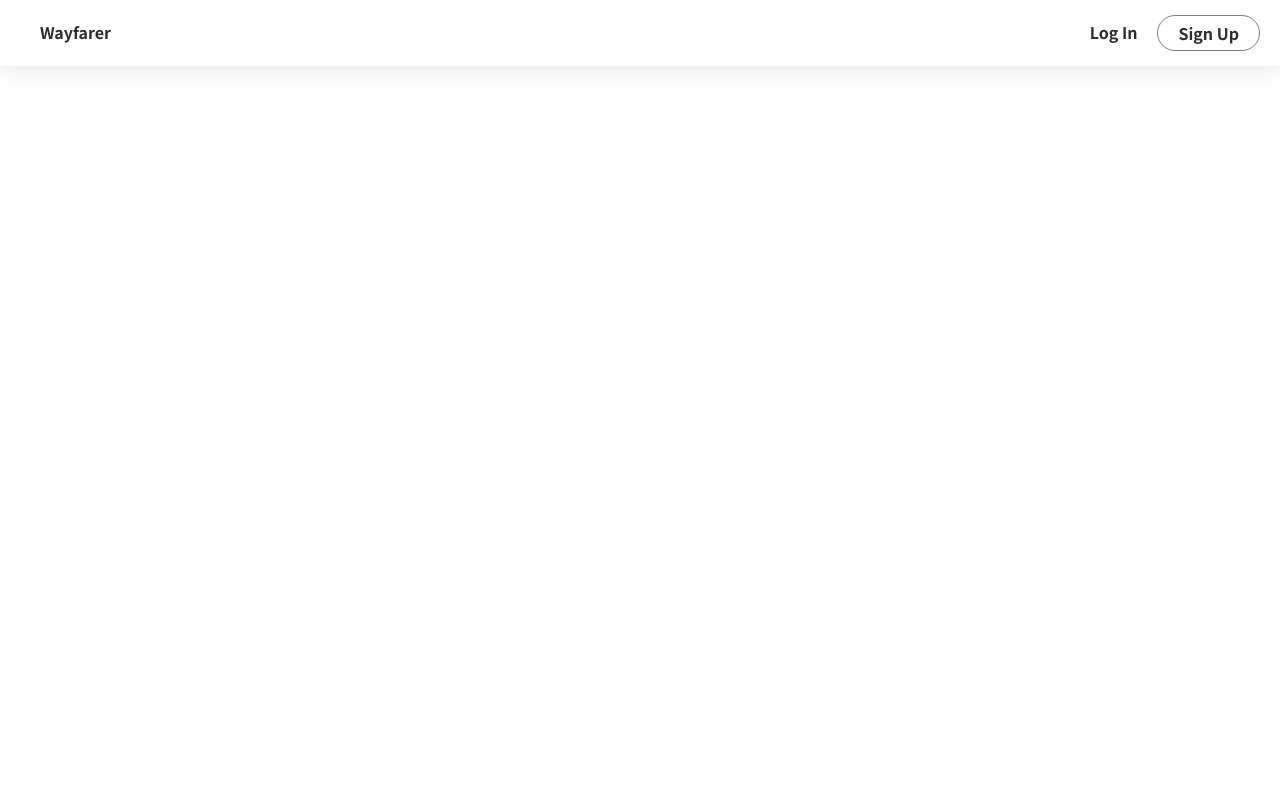
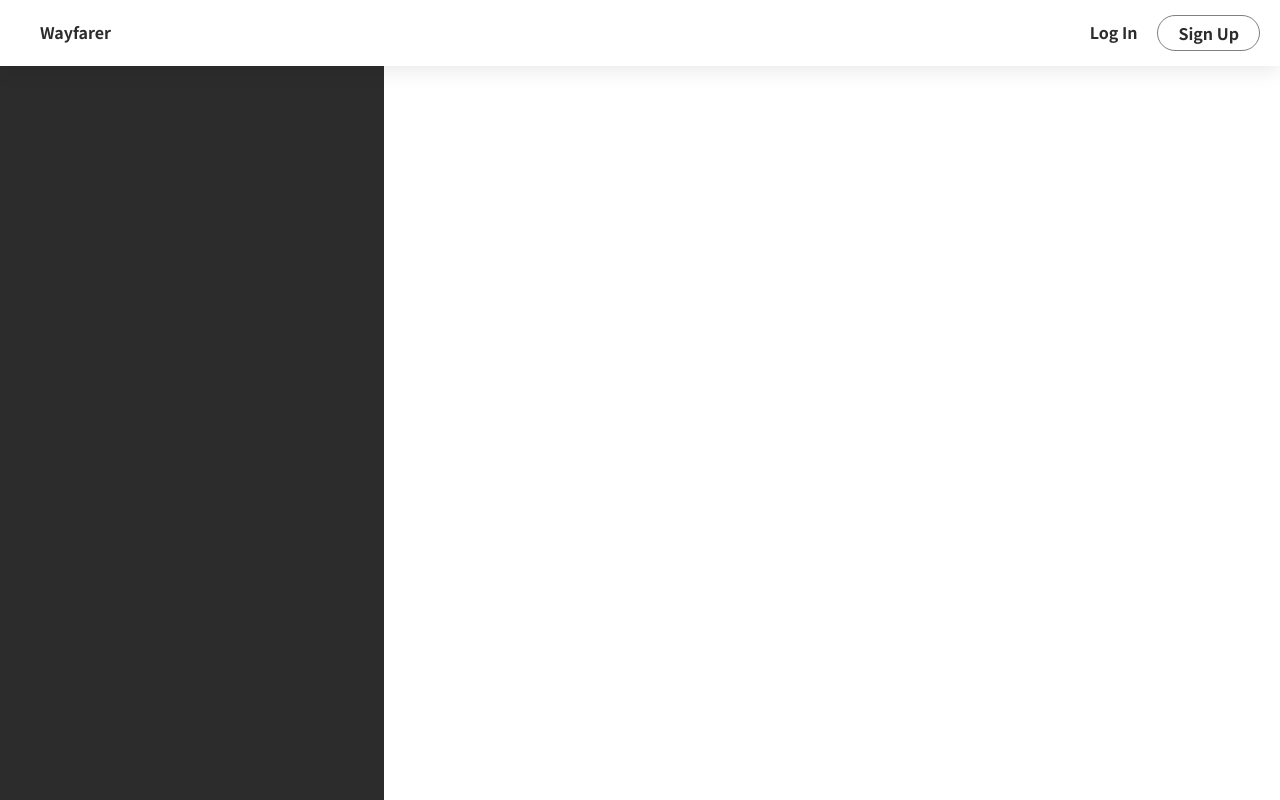
Before and after one commit to isaiahcolson/travel-community, a Django app: page /cities/ in a window 1280 px wide. Run offline with Django 3.2, Linux system fonts and the light colour scheme; data that the repository does not hold is empty; some libraries are stand-ins or nearby versions.

Commit message:
initializing cities styling

```diff
--- a/main_app/static/css/styles.css
+++ b/main_app/static/css/styles.css
@@ -308,6 +308,7 @@ input[type=submit]:hover {
 
 
 
+/* TODO Remove this section */
 .profile-body {
     font-size: 1.1em;
     font-family: var(--serif-font);
@@ -446,3 +447,15 @@ input[type=submit]:hover {
 #delete-post-confirm:hover {
     background-color: var(--accent-dark);
 }
+
+
+
+
+
+/* SECTION city details and show pages */
+.cities-list {
+    background-color: var(--dark);
+    height: 100vh;
+    width: 30vw;
+    position: absolute;
+}
--- a/main_app/templates/city.html
+++ b/main_app/templates/city.html
@@ -1,10 +1,18 @@
 {% extends 'base.html' %}
 {% block content %}
 
+
+
+  <div class="cities-list">
+
+  </div>
+
+  <div class="city-posts">
+
     {% for city in city %}
-  <div class="profile-body">
+    <div>
       <a href="{% url 'city_detail' city.id %}">
-      <div class="user-articles">
+        <div>
         {{ city.name }}
 
         </div>
@@ -12,4 +20,8 @@
     </div>
   {% endfor %}
 
+  </div>
+
+
+
 {% endblock %}
```
Also changed, not shown: main_app/templates/profile.html (+5 -5 lines), main_app/migrations/0006_auto_20200623_0530.py (deleted), main_app/migrations/0007_merge_20200623_1852.py (added). Lines whose indentation alone changed are shown as unchanged.
